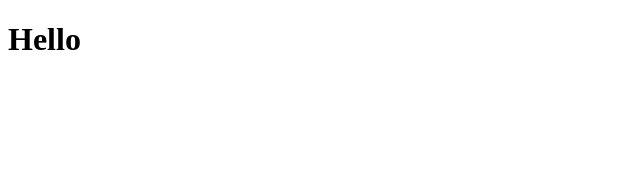
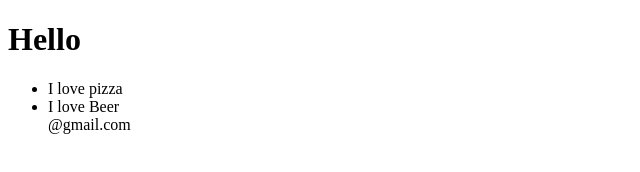
Before and after one commit to Ras-AlGhoul/Architech, a plain HTML site: page index.html in a window 1280 px wide. Shown: the whole page, without its empty margins (0-640 px from the left). Drawn offline with Linux system fonts and the light colour scheme.

Commit message:
added new data to index

```diff
--- a/index.html
+++ b/index.html
@@ -6,5 +6,10 @@
   </head>
   <body>
     <h1>Hello</h1>
+    <ul>
+      <li>I love pizza</li>
+      <li>I love Beer</li>
+      <footer>@gmail.com</footer>
+    </ul>
   </body>
 </html>
```
